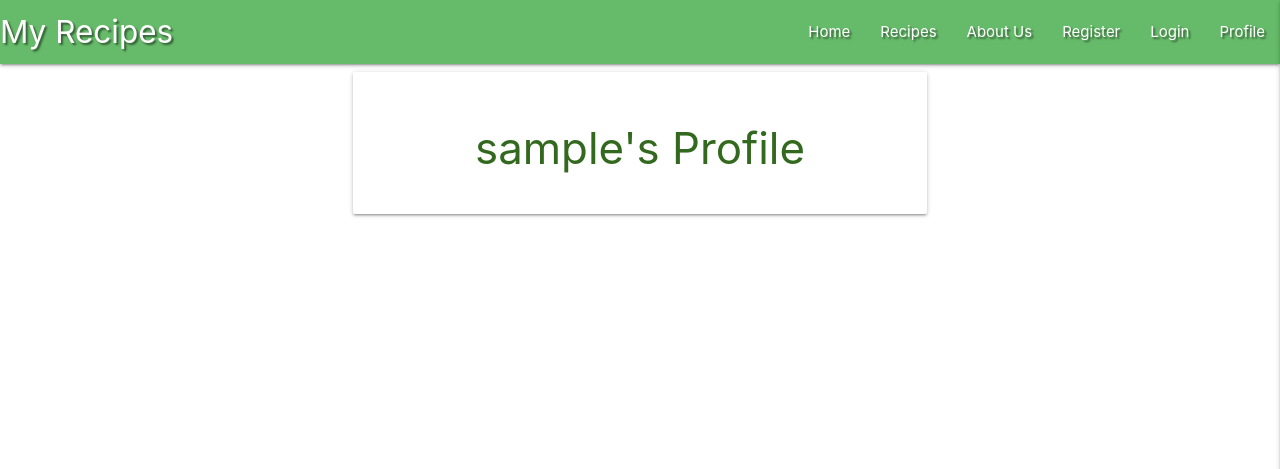
After one commit to imransal/My-Recipes, a Flask app: page /profile/1 in a window 1280 px wide. The commit adds this page. Shown: the top 469 px of the page. Run offline with Flask 3, Linux system fonts and the light colour scheme; the visitor is signed in with stand-in values (Sample User, id 1); a database or web service that is not in the repository returns one stand-in record (values such as "Sample title"); some libraries are stand-ins or nearby versions.

Commit message:
added profile page

```diff
--- a/app.py
+++ b/app.py
@@ -45,6 +45,7 @@ def register():
         # put the new user into 'session' cookie
         session["user"] = request.form.get("username").lower()
         flash("Registration Successful!")
+        return redirect(url_for("profile", username=session["user"]))
     return render_template("register.html")
 
 
@@ -58,9 +59,12 @@ def login():
         if existing_user:
             # ensure hashed password matches user input
             if check_password_hash(
-                existing_user["password"], request.form.get("password")):
-                    session["user"] = request.form.get("username").lower()
-                    flash("Welcome, {}".format(request.form.get("username")))
+                    existing_user["password"], request.form.get("password")):
+                session["user"] = request.form.get("username").lower()
+                flash("Welcome, {}".format(
+                    request.form.get("username")))
+                return redirect(url_for(
+                    "profile", username=session["user"]))
             else:
                 # invalid password match
                 flash("Incorrect Username and/or Password")
@@ -74,6 +78,14 @@ def login():
     return render_template("login.html")
 
 
+@app.route("/profile/<username>", methods=["GET", "POST"])
+def profile(username):
+    # take the session user's username from the database
+    username = mongo.db.users.find_one(
+        {"username": session["user"]})["username"]
+    return render_template("profile.html", username=username)
+
+
 if __name__ == "__main__":
     app.run(host=os.environ.get("IP"),
             port=int(os.environ.get("PORT")),
--- a/templates/base.html
+++ b/templates/base.html
@@ -1,17 +1,20 @@
 <!DOCTYPE html>
 <html lang="en">
+
 <head>
     <meta charset="UTF-8">
     <meta name="viewport" content="width=device-width, initial-scale=1.0">
     <link rel="stylesheet" href="https://cdnjs.cloudflare.com/ajax/libs/font-awesome/6.4.0/css/all.min.css"
-    integrity="sha512-iecdLmaskl7CVkqkXNQ/ZH/XLlvWZOJyj7Yy7tcenmpD1ypASozpmT/E0iPtmFIB46ZmdtAc9eNBvH0H/ZpiBw==" crossorigin="anonymous"
-    referrerpolicy="no-referrer" type="text/css">
-    <link rel="stylesheet" href="https://cdnjs.cloudflare.com/ajax/libs/materialize/1.0.0/css/materialize.min.css" type="text/css">
+        integrity="sha512-iecdLmaskl7CVkqkXNQ/ZH/XLlvWZOJyj7Yy7tcenmpD1ypASozpmT/E0iPtmFIB46ZmdtAc9eNBvH0H/ZpiBw=="
+        crossorigin="anonymous" referrerpolicy="no-referrer" type="text/css">
+    <link rel="stylesheet" href="https://cdnjs.cloudflare.com/ajax/libs/materialize/1.0.0/css/materialize.min.css"
+        type="text/css">
     <link rel="stylesheet" href="{{ url_for('static', filename='css/style.css') }}" type="text/css">
     {% block styles %}
     {% endblock %}
     <title>My Recipes</title>
 </head>
+
 <body>
 
     <header>
@@ -25,18 +28,22 @@
                     <li><a href="#">About Us</a></li>
                     <li><a href="{{ url_for('register') }}">Register</a></li>
                     <li><a href="{{ url_for('login') }}">Login</a></li>
+                    <li><a href="{{ url_for('profile', username=session['user']) }}">Profile</a></li>
                 </ul>
             </div>
         </nav>
 
 
         <ul class="sidenav" id="mobile-demo">
-        <li><h4 class ="center-align light-green-text text-darken-4">My Recipes</h4></li>
+            <li>
+                <h4 class="center-align light-green-text text-darken-4">My Recipes</h4>
+            </li>
             <li><a href="{{ url_for('get_recipes') }}">Home</a></li>
             <li><a href="#">Recipes</a></li>
             <li><a href="#">About Us</a></li>
             <li><a href="{{ url_for('register') }}">Register</a></li>
             <li><a href="{{ url_for('login') }}">Login</a></li>
+            <li><a href="{{ url_for('profile', username=session['user']) }}">Profile</a></li>
         </ul>
     </header>
 
@@ -57,10 +64,12 @@
         {% endblock %}
     </main>
 
-    <script src="https://code.jquery.com/jquery-3.7.0.min.js" integrity="sha256-2Pmvv0kuTBOenSvLm6bvfBSSHrUJ+3A7x6P5Ebd07/g=" crossorigin="anonymous"></script>
+    <script src="https://code.jquery.com/jquery-3.7.0.min.js"
+        integrity="sha256-2Pmvv0kuTBOenSvLm6bvfBSSHrUJ+3A7x6P5Ebd07/g=" crossorigin="anonymous"></script>
     <script src="https://cdnjs.cloudflare.com/ajax/libs/materialize/1.0.0/js/materialize.min.js"></script>
     <script src="{{ url_for('static', filename='js/script.js') }}"></script>
     {% block scripts %}
     {% endblock %}
 </body>
+
 </html>
--- /dev/null
+++ b/templates/profile.html
@@ -0,0 +1,14 @@
+{% extends "base.html" %}
+{% block content %}
+
+<div class="row">
+    <div class="col s12 m8 offset-m2">
+        <div class="card-panel">
+            <h3 class="center-align light-green-text text-darken-4">
+                {{ username }}'s Profile
+            </h3>
+        </div>
+    </div>
+</div>
+
+{% endblock %}
```
Lines whose indentation alone changed are shown as unchanged.
